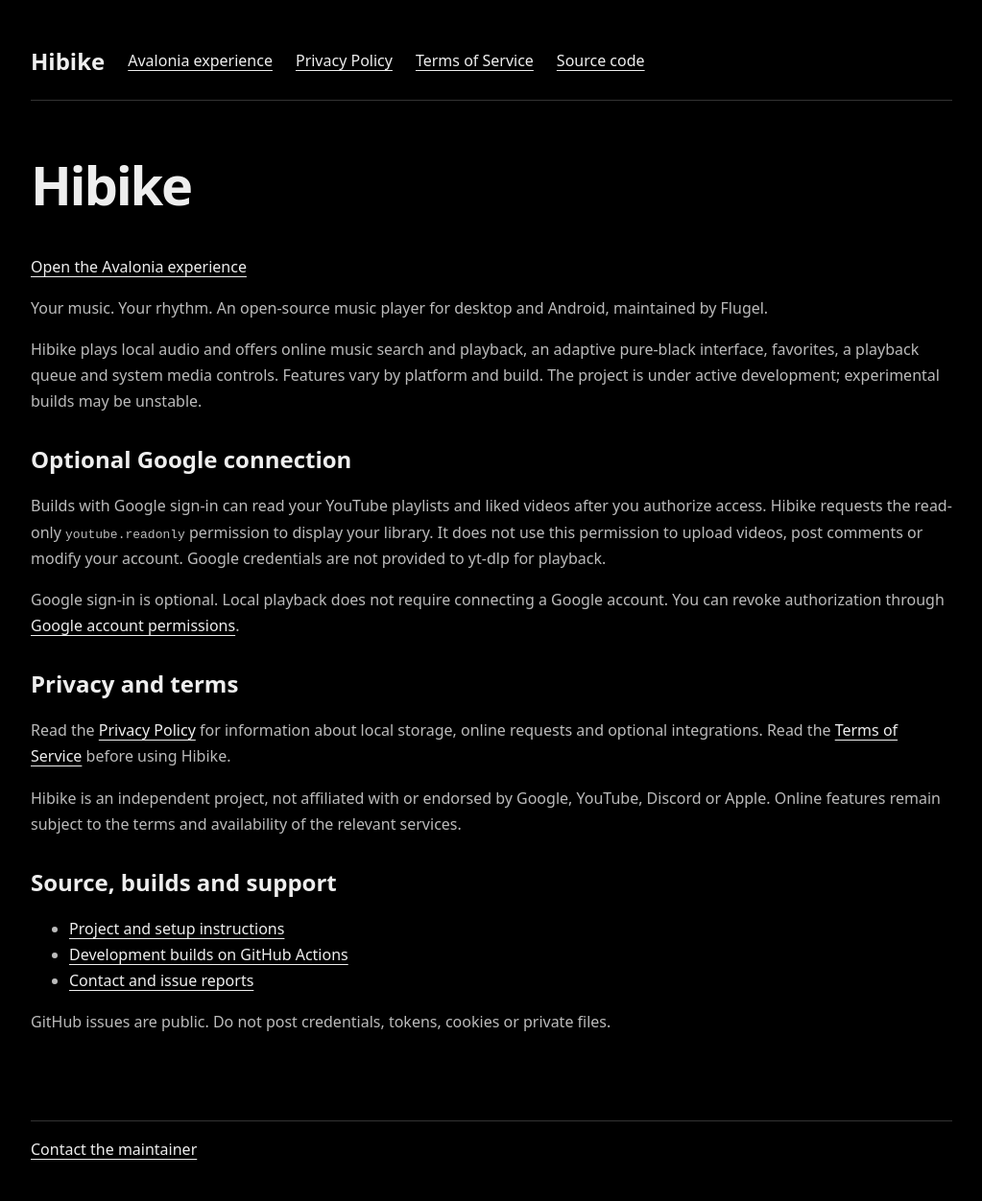
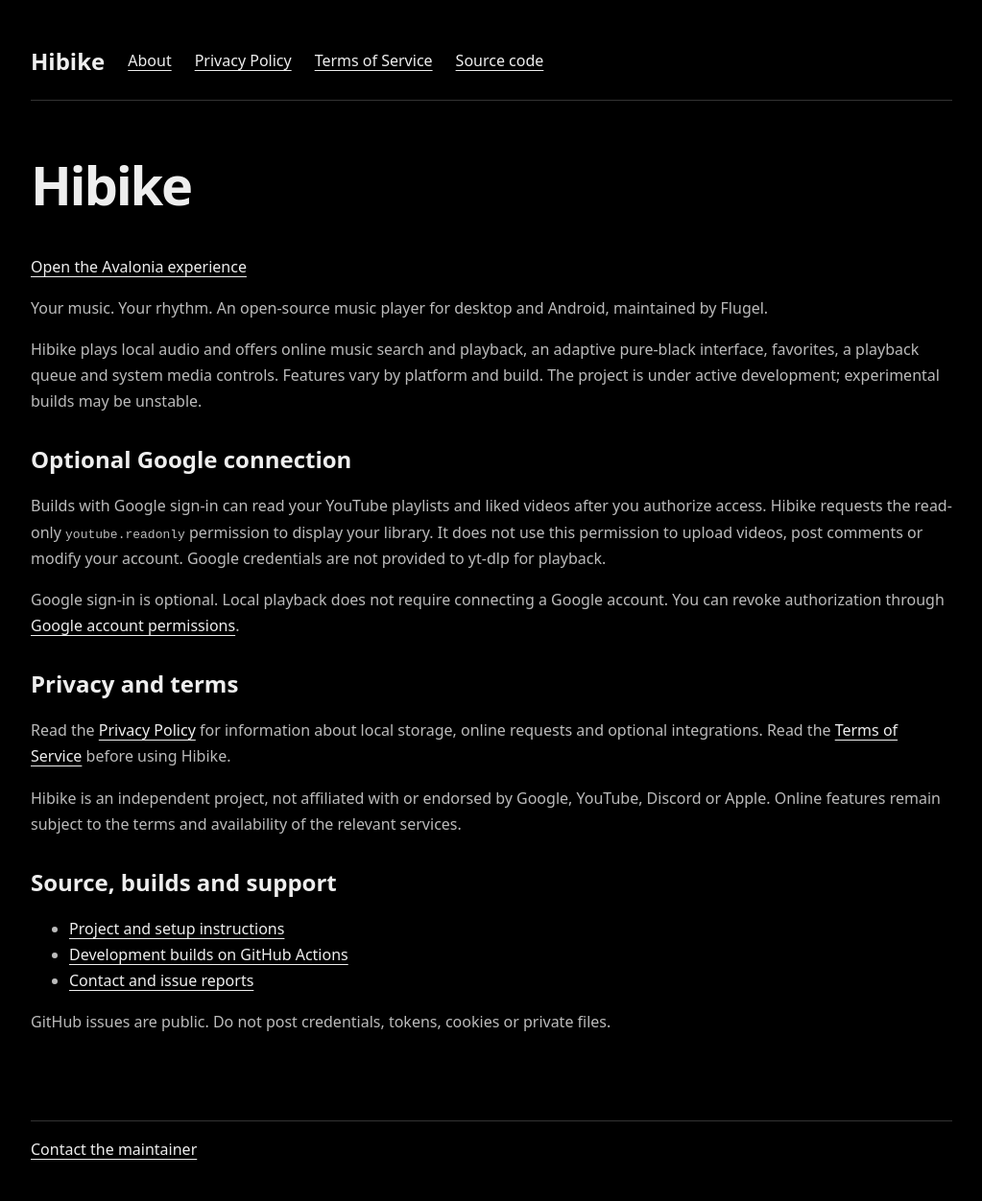
Before and after one commit to flugeru/Hibike, a Jekyll site: the page built from docs/index.md, in a window 1280 px wide. Shown: the whole page at 96% size, without its empty margins (128-1151 px from the left). Built offline with Jekyll 4.4.1, drawn with Linux system fonts in a browser that asks for light colours.

Commit message:
feat(site): make Avalonia the default landing page

```diff
--- a/docs/_layouts/default.html
+++ b/docs/_layouts/default.html
@@ -31,7 +31,7 @@
   <a class="skip" href="#content">Skip to content</a>
   <nav aria-label="Main navigation">
     <a href="{{ '/' | relative_url }}">Hibike</a>
-    <a href="{{ '/app/' | relative_url }}">Avalonia experience</a>
+    <a href="{{ '/about.html' | relative_url }}">About</a>
     <a href="{{ '/privacy.html' | relative_url }}">Privacy Policy</a>
     <a href="{{ '/terms.html' | relative_url }}">Terms of Service</a>
     <a href="https://github.com/flugeru/Hibike">Source code</a>
--- a/site/wwwroot/index.html
+++ b/site/wwwroot/index.html
@@ -9,5 +9,6 @@
   <script type="module" src="main#[.{fingerprint}].js"></script>
   <style>html,body,#out{margin:0;width:100%;height:100%;background:#000;color:#fff;font-family:system-ui}body{overflow:hidden}.loading{padding:40px}a{color:inherit}</style>
 </head>
-<body><div id="out"><div class="loading"><h1>Hibike</h1><p id="status">Loading music's quieter side…</p><p><a href="../">Read about Hibike</a> · <a href="../privacy.html">Privacy</a> · <a href="../terms.html">Terms</a></p></div></div></body>
+<body><div id="out"><div class="loading"><h1>Hibike</h1><p id="status">Loading music's quieter side…</p><p><a href="/Hibike/about.html">Read about Hibike</a> · <a href="/Hibike/privacy.html">Privacy</a> · <a href="/Hibike/terms.html">Terms</a></p></div></div></body>
+<noscript><p>JavaScript and WebAssembly are required for this interface. <a href="/Hibike/about.html">Open the HTML site</a>.</p></noscript>
 </html>
```
Also changed, not shown: .github/workflows/pages.yml.
